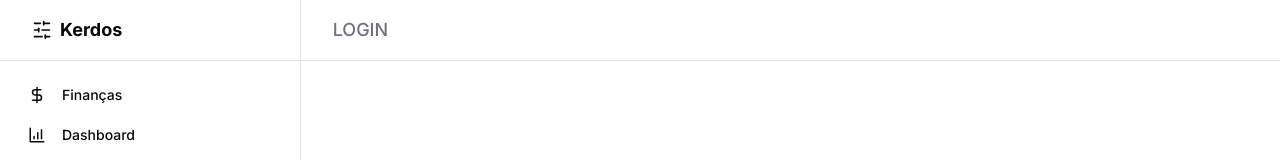
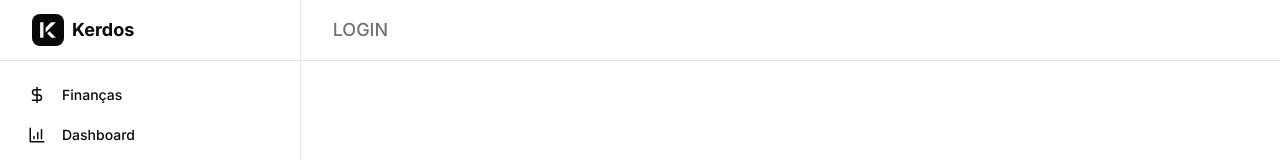
Before and after one commit to MatheusAltrao/Kerdos, a Next.js app: page / in a window 1280 px wide. Shown: the top 160 px of the page. Built offline with nearby package versions, Linux system fonts and the light colour scheme.

Commit message:
feat: fix padding

```diff
--- a/src/components/sidebar/Footer.tsx
+++ b/src/components/sidebar/Footer.tsx
@@ -1,5 +1,12 @@
 import Link from 'next/link';
 import { Avatar, AvatarFallback, AvatarImage } from '../ui/avatar';
+import {
+    DropdownMenu,
+    DropdownMenuContent,
+    DropdownMenuItem,
+    DropdownMenuTrigger,
+} from '@/components/ui/dropdown-menu';
+import { DoorOpen } from 'lucide-react';
 
 const Footer = () => {
     return (
@@ -16,15 +23,26 @@ const Footer = () => {
                 </div>
             </div>
 
-            <div className='py-4 px-8 border-t border-border flex items-center gap-2'>
+            <DropdownMenu>
+                <DropdownMenuTrigger className=' ' asChild>
+                    <div className='py-2 px-4 border-t border-border '>
+                        <div className='py-2 px-4  hover:bg-muted transition-colors flex items-center gap-2 rounded cursor-pointer'>
                             <Avatar>
                                 <AvatarImage src='https://github.com/shadcn.png' />
-                    <AvatarFallback>CN</AvatarFallback>
+                                <AvatarFallback>MA</AvatarFallback>
                             </Avatar>
                             <p className='text-sm font-medium text-muted-foreground'>
                                 matheusaltrao2@gmail.com
                             </p>
                         </div>
+                    </div>
+                </DropdownMenuTrigger>
+                <DropdownMenuContent align='end'>
+                    <DropdownMenuItem className='flex items-center justify-between gap-2'>
+                        Sair <DoorOpen size={20} />
+                    </DropdownMenuItem>
+                </DropdownMenuContent>
+            </DropdownMenu>
         </footer>
     );
 };
--- a/src/components/sidebar/Header.tsx
+++ b/src/components/sidebar/Header.tsx
@@ -1,10 +1,19 @@
 import { SlidersHorizontal } from 'lucide-react';
+import Image from 'next/image';
+import LogoSvg from '../../../public/logoSvg.svg';
 
 const Header = () => {
     return (
-        <header className='py-4 px-8 border-b border-border'>
+        <header className=' px-8 h-[61px] flex items-cente border-b border-border'>
             <div className='flex items-center gap-2'>
-                <SlidersHorizontal size={20} /> <h1 className='font-bold text-lg'>Kerdos</h1>
+                <Image
+                    src={LogoSvg}
+                    className='rounded-lg object-cover'
+                    width={32}
+                    height={32}
+                    alt='Kerdos'
+                />
+                <h1 className='font-bold text-lg'>Kerdos</h1>
             </div>
         </header>
     );
```
Lines whose indentation alone changed are shown as unchanged.
